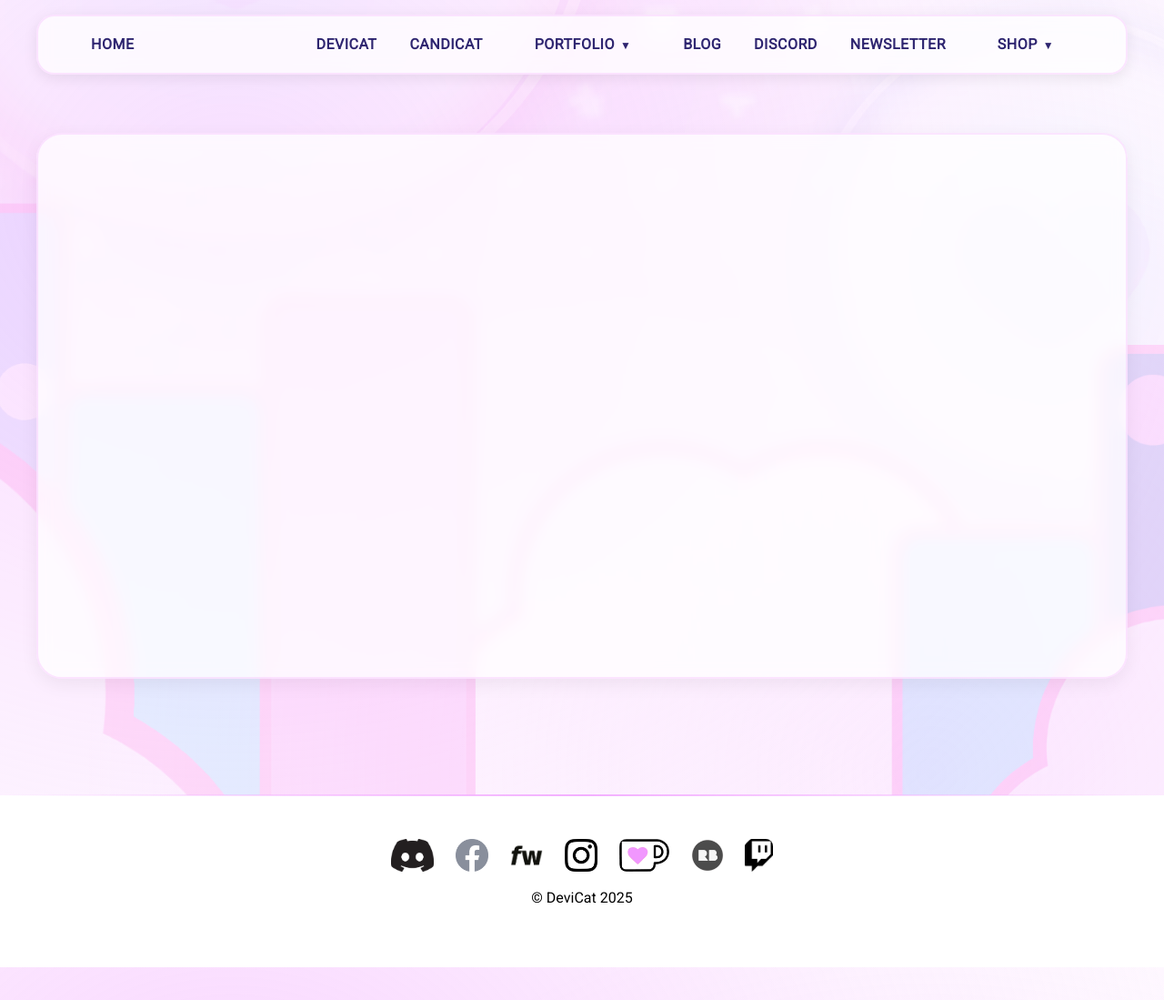
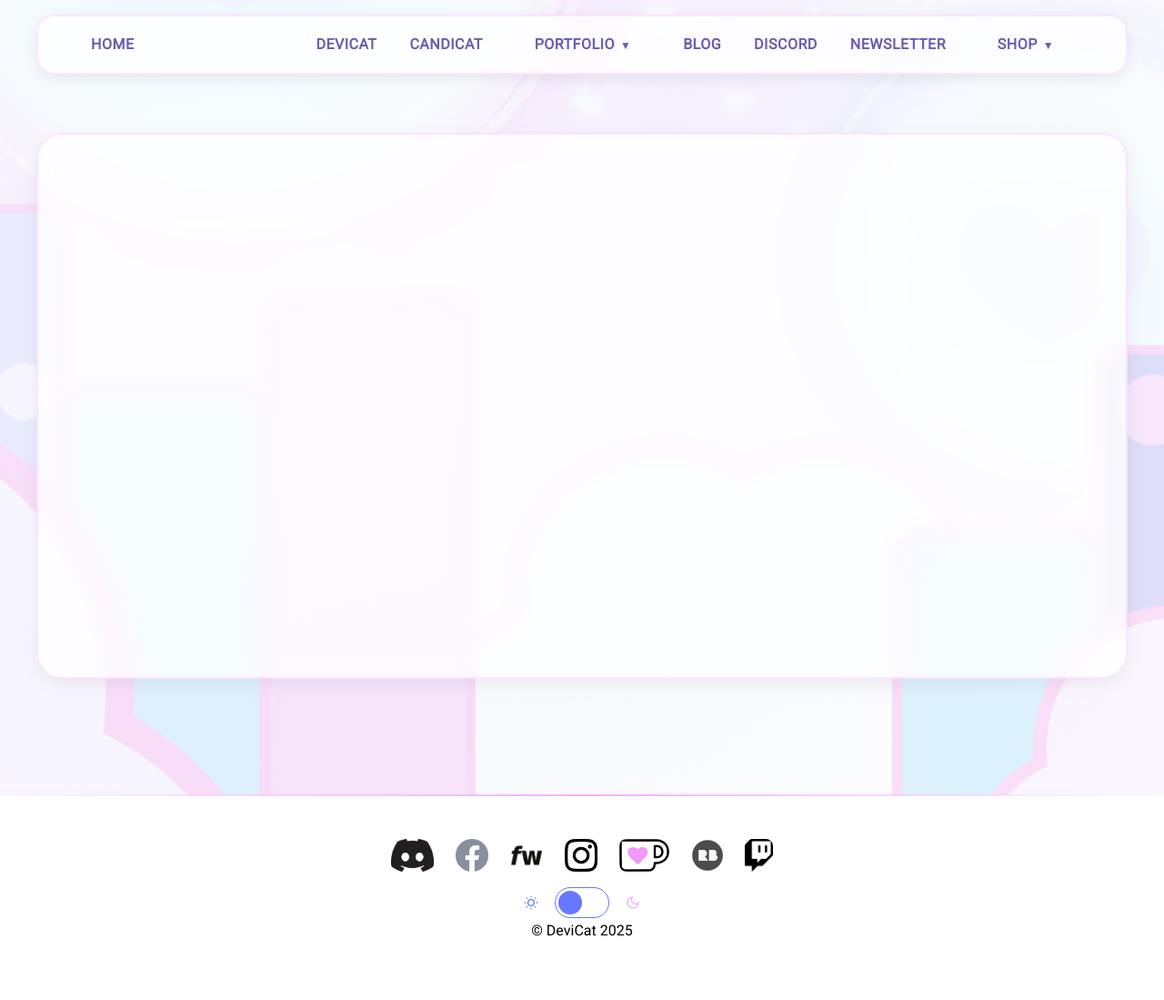
Before and after one commit to DeviCatOutlet/devicatoutlet.github.io, a Jekyll site: the page built from newsletter.md, in a window 1280 px wide. Shown: the whole page at 91% size. Built offline with Jekyll 4.4.1, drawn with Linux system fonts in a browser that asks for light colours; some web fonts are replaced; our own code applies the rules of GitHub Pages for plain Markdown files.

Commit message:
add dark mode

```diff
--- a/_layouts/default.html
+++ b/_layouts/default.html
@@ -29,7 +29,6 @@
   </head>
 
   <body class="{{ page.category | default: "devi" }}-cat">
-
     <!-- Navigation. -->
     <!-- Hamburger menu styling and technique inspired by https://codepen.io/erikterwan/pen/EVzeRP by Erik Terwan and made available under the terms of the MIT license -->
     <nav>
@@ -105,8 +104,29 @@
     <a href="https://www.redbubble.com/people/devicatoutlet/shop" title="redbubble: DeviCatOutlet"><img src="/img/redbubbleicon.png" alt="redbubble: DeviCatOutlet"></a>
     <a href="https://www.twitch.tv/devicat" title="Twitch: DeviCat"><img src="/img/twitchlogo.png" alt="Twitch: DeviCat"></a>
   </p>
+  <div class="toggle-container">
+    <svg class="sun-icon" width="16" height="16" viewBox="0 0 24 24" fill="none" stroke="var(--purple)" stroke-width="2">
+      <circle cx="12" cy="12" r="5"></circle>
+      <line x1="12" y1="1" x2="12" y2="3"></line>
+      <line x1="12" y1="21" x2="12" y2="23"></line>
+      <line x1="4.22" y1="4.22" x2="5.64" y2="5.64"></line>
+      <line x1="18.36" y1="18.36" x2="19.78" y2="19.78"></line>
+      <line x1="1" y1="12" x2="3" y2="12"></line>
+      <line x1="21" y1="12" x2="23" y2="12"></line>
+      <line x1="4.22" y1="19.78" x2="5.64" y2="18.36"></line>
+      <line x1="18.36" y1="5.64" x2="19.78" y2="4.22"></line>
+    </svg>
+    <label for="dark-mode-toggle" class="toggle-switch">
+      <input type="checkbox" id="dark-mode-toggle" aria-label="Toggle dark mode">
+      <span class="slider"></span>
+    </label>
+    <svg class="moon-icon" width="16" height="16" viewBox="0 0 24 24" fill="none" stroke="var(--pink)" stroke-width="2">
+      <path d="M21 12.79A9 9 0 1 1 11.21 3 7 7 0 0 0 21 12.79z"></path>
+    </svg>
+  </div>
   <p>&copy; DeviCat 2025</p>
 </footer>
 <script src="/js/gallery-pagination.js" defer></script>
+<script src="/js/dark-mode.js" defer></script>
 </body>
 </html>
--- a/css/main.css
+++ b/css/main.css
@@ -6,13 +6,17 @@
 
 :root {
     --white: white;
-    --black: #2e2570;
+    --black: #685eaf;
     --pink: #f3afff;
     --purple: #6777ff;
     --light-purple: #9084fb;
     --blue: #a1e5ff;
     --translucent-white: rgba(255, 255, 255, 0.75);
-    --bg-color: radial-gradient(ellipse at 20% 20%, #f5bcffa0 0%, #faddff60 50%, #ffffff20 100%), radial-gradient(circle at 80% 80%, #f3afff50 0%, transparent 70%);
+    --bg-color: radial-gradient(ellipse at 20% 20%, #f0f8ff80 0%, #e6f0fa60 50%, #ffffff40 100%), radial-gradient(circle at 80% 80%, #f5f5ff50 0%, transparent 70%);
+    --dark-bg-color: radial-gradient(ellipse at 20% 20%, #080818 0%, #10102a 50%, #030308 100%), radial-gradient(circle at 80% 80%, #3a2a8a20 0%, transparent 70%);
+    --dark-white: rgb(35, 35, 65);
+    --dark-translucent-white: rgba(25, 25, 55, 0.65);
+    --dark-text: #e8e8ff;
 }
 
 body {
@@ -24,6 +28,15 @@
     display: flex;
     flex-direction: column;
     min-height: 100vh;
+}
+
+body.dark-mode {
+    background: var(--dark-bg-color);
+    color: var(--dark-text);
+}
+
+body.dark-mode::before {
+    opacity: 0.20;
 }
 
 body::before {
@@ -54,6 +67,11 @@
     animation: fadeIn 0.5s ease-out;
     position: relative;
     flex: 1 0 auto;
+}
+
+body.dark-mode main {
+    background: var(--dark-translucent-white);
+    box-shadow: 0 6px 20px rgba(0, 0, 0, 0.3);
 }
 
 main::before {
@@ -89,6 +107,14 @@
 a:hover {
     color: var(--pink);
     transform: translateY(-1px);
+}
+
+body.dark-mode a {
+    color: var(--pink);
+}
+
+body.dark-mode a:hover {
+    color: var(--light-purple);
 }
 
 h1,
@@ -149,6 +175,10 @@
     padding: 48px;
     position: relative;
     flex: 0 0 auto;
+}
+
+body.dark-mode footer {
+    background: var(--dark-white);
 }
 
 footer::before {
@@ -326,6 +356,11 @@
     color: #222;
 }
 
+body.dark-mode #popup figcaption {
+    background: var(--dark-white);
+    color: var(--dark-text);
+}
+
 #popup img {
     max-height: 90vh;
     border-radius: 12px;
@@ -386,6 +421,10 @@
     gap: 16px;
     margin: 0;
     padding: 0;
+}
+
+body.dark-mode ul.cards li {
+    background: var(--dark-white);
 }
 
 ul.cards img {
@@ -457,6 +496,10 @@
     z-index: 1000;
 }
 
+body.dark-mode nav {
+    background: var(--dark-translucent-white);
+}
+
 nav::before {
     content: "";
     position: absolute;
@@ -506,6 +549,10 @@
     transition: transform 0.2s cubic-bezier(0.68, -0.55, 0.265, 1.55), background 0.2s ease, color 0.2s ease, box-shadow 0.2s ease;
     position: relative;
     z-index: 1;
+}
+
+body.dark-mode nav a {
+    color: var(--dark-text);
 }
 
 nav a:hover {
@@ -599,6 +646,12 @@
     min-height: 40px;
 }
 
+body.dark-mode .pagination-controls button {
+    background-color: var(--dark-white);
+    color: var(--pink);
+    border-color: var(--pink);
+}
+
 .pagination-controls:empty::after {
     content: "Pagination controls failed to load. Please refresh the page.";
     color: var(--purple);
@@ -619,6 +672,11 @@
 .pagination-controls button:hover:not(:disabled) {
     background-color: var(--purple);
     color: var(--white);
+}
+
+body.dark-mode .pagination-controls button:hover:not(:disabled) {
+    background-color: var(--pink);
+    color: var(--dark-white);
 }
 
 .pagination-controls button:disabled {
@@ -653,6 +711,11 @@
         background: var(--translucent-white);
         backdrop-filter: blur(8px);
     }
+
+    body.dark-mode nav {
+        background: var(--dark-translucent-white);
+    }
+
     nav input,
     #raptor_button {
         display: block;
@@ -660,41 +723,42 @@
         padding: 8px;
         margin: 16px 0 0 8px;
     }
+
     nav > .keep {
         position: absolute;
         left: calc(50% - 77px / 2);
     }
+
     nav > a,
     nav > .nav-menucontainer {
         display: none;
     }
+
     .jumbotron {
         display: none;
     }
+
     ul.cards {
         grid-template-columns: 1fr;
     }
+
     .paginated-gallery {
         grid-template-columns: 1fr;
     }
+
     .paginated-gallery > p,
     .paginated-gallery > img {
         width: auto !important;
         height: auto !important;
         max-width: 100% !important;
     }
+
     .paginated-gallery > p.page-item-visible,
     .paginated-gallery > img.page-item-visible {
         width: auto !important;
         height: auto !important;
         max-width: 100% !important;
     }
-}
-
-.dropdown-menu a {
-    display: block;
-    padding: 0.5rem 1.5rem;
-    color: #212529;
 }
 
 .nav-dropdown:after {
@@ -716,6 +780,11 @@
     z-index: 1000;
 }
 
+body.dark-mode .nav-submenu {
+    background: var(--dark-white);
+    border-color: rgba(255, 255, 255, 0.1);
+}
+
 .nav-dropdown[aria-expanded="false"] ~ .nav-submenu {
     display: none;
 }
@@ -724,7 +793,6 @@
     color: #212529;
     margin: 0.5rem 1rem;
 }
-
 
 .newsletter {
     display: flex;
@@ -751,3 +819,87 @@
     0%, 100% { border-color: var(--pink); }
     50% { border-color: var(--pink); }
 }
+
+.toggle-container {
+    display: flex;
+    align-items: center;
+    justify-content: center;
+    gap: 8px;
+    margin-top: 16px;
+}
+
+.toggle-switch {
+    position: relative;
+    display: inline-block;
+    width: 60px;
+    height: 34px;
+}
+
+.toggle-switch input {
+    opacity: 0;
+    width: 0;
+    height: 0;
+}
+
+.slider {
+    position: absolute;
+    cursor: pointer;
+    top: 0;
+    left: 0;
+    right: 0;
+    bottom: 0;
+    background-color: var(--white);
+    border: 1px solid var(--purple);
+    border-radius: 34px;
+    transition: background-color 0.2s ease, border-color 0.2s ease;
+}
+
+body.dark-mode .slider {
+    background-color: var(--dark-white);
+    border-color: var(--pink);
+}
+
+.slider:before {
+    position: absolute;
+    content: "";
+    height: 26px;
+    width: 26px;
+    left: 3px;
+    bottom: 3px;
+    background-color: var(--purple);
+    border-radius: 50%;
+    transition: transform 0.2s ease, background-color 0.2s ease;
+}
+
+body.dark-mode .slider:before {
+    background-color: var(--pink);
+}
+
+.sun-icon,
+.moon-icon {
+    transition: stroke 0.2s ease;
+}
+.sun-icon {
+    stroke: var(--purple);
+}
+.moon-icon {
+    stroke: var(--pink);
+}
+body.dark-mode .sun-icon {
+    stroke: var(--pink);
+}
+body.dark-mode .moon-icon {
+    stroke: var(--light-purple);
+}
+
+.toggle-switch input:checked + .slider:before {
+    transform: translateX(26px);
+}
+.toggle-switch input:focus-visible + .slider {
+    outline: 2px solid var(--purple);
+    outline-offset: 2px;
+}
+
+body.dark-mode .toggle-switch input:focus-visible + .slider {
+    outline-color: var(--pink);
+}
--- /dev/null
+++ b/js/dark-mode.js
@@ -0,0 +1,64 @@
+const STORAGE_KEY = 'darkModeEnabled';
+const darkModeToggle = document.querySelector('#dark-mode-toggle');
+
+function applyTheme(isDark) {
+    document.body.classList.toggle('dark-mode', isDark);
+    if (darkModeToggle) {
+        darkModeToggle.checked = isDark;
+    }
+}
+
+function saveThemePreference(isDark) {
+    localStorage.setItem(STORAGE_KEY, isDark);
+}
+
+let preferredTheme = localStorage.getItem(STORAGE_KEY);
+let isDarkMode;
+
+if (preferredTheme !== null) {
+    isDarkMode = preferredTheme === 'true';
+} else {
+    isDarkMode = window.matchMedia && window.matchMedia('(prefers-color-scheme: dark)').matches;
+}
+
+applyTheme(isDarkMode);
+
+if (darkModeToggle) {
+    darkModeToggle.addEventListener('change', function (ev) {
+        const isChecked = darkModeToggle.checked;
+        applyTheme(isChecked);
+        saveThemePreference(isChecked);
+    });
+
+    window.matchMedia('(prefers-color-scheme: dark)').addEventListener('change', event => {
+        if (localStorage.getItem(STORAGE_KEY) === null) {
+            const newColorScheme = event.matches;
+            applyTheme(newColorScheme);
+        }
+    });
+}
+
+document.documentElement.addEventListener('click', function(ev) {
+  const target = ev.target;
+
+  if (document.documentElement.classList.contains('show-modal')) {
+    if (!target.closest('.toggle-switch')) {
+      document.documentElement.classList.remove("show-modal");
+      if (window.location.hash.length > 1 && history.replaceState) {
+        try {
+          history.replaceState(null, "", window.location.pathname + window.location.search);
+        } catch (e) {
+        }
+      }
+    }
+  }
+
+  if (!target.closest('.nav-menucontainer') && !target.closest('.toggle-switch')) {
+    document.querySelectorAll('.nav-dropdown').forEach(link => link.setAttribute('aria-expanded', 'false'));
+  }
+
+  if (!target.closest("nav") && !target.closest('.toggle-switch')) {
+    const navInput = document.querySelector("nav input[type=checkbox]");
+    if (navInput) navInput.checked = false;
+  }
+});
```
